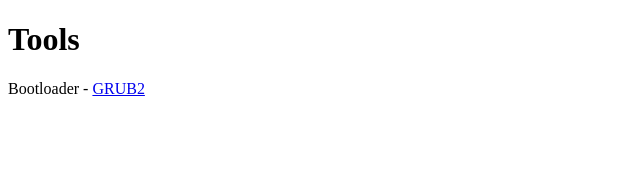
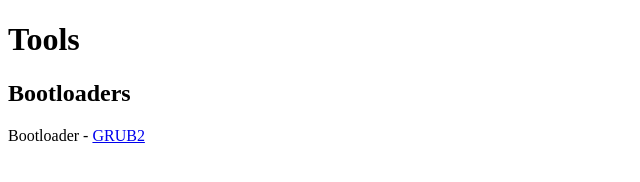
Before and after one commit to foo74/foo74.github.io, a plain HTML site: page index.html in a window 1280 px wide. Shown: the whole page, without its empty margins (0-640 px from the left). Drawn offline with Linux system fonts and the light colour scheme.

Commit message:
change index

```diff
--- a/index.html
+++ b/index.html
@@ -6,6 +6,7 @@
 
    <body>
       <h1>Tools</h1>
+         <h2>Bootloaders</h2>
             <p>Bootloader - <a href="https://www.gnu.org/software/grub">GRUB2</a></p>
     </body>
 </html>
```
Lines whose indentation alone changed are shown as unchanged.
